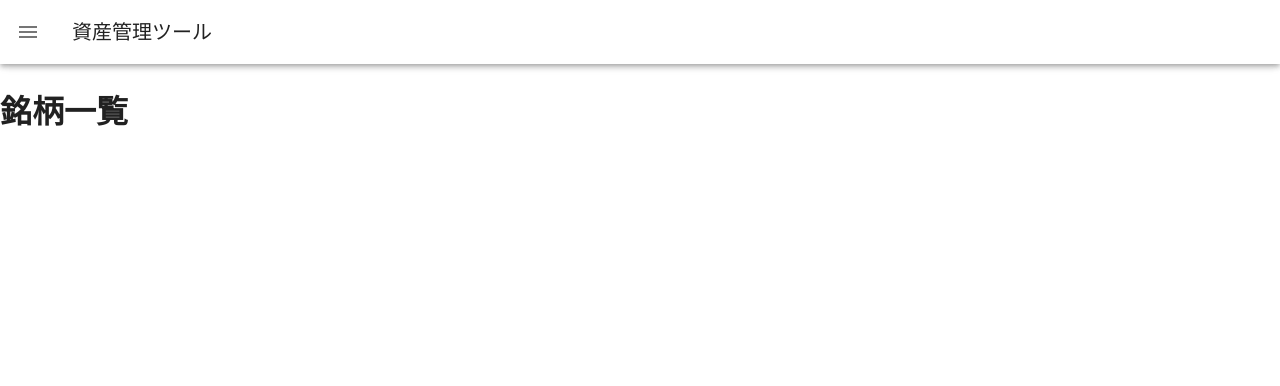
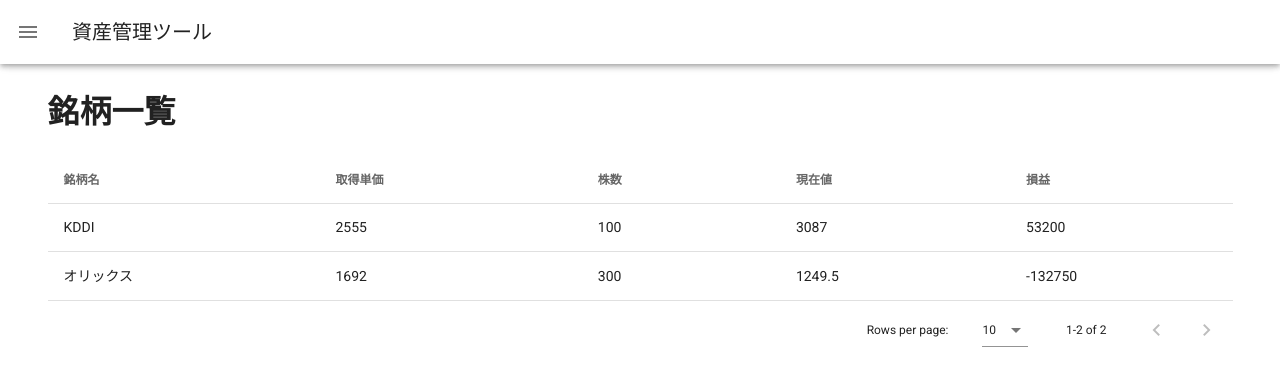
Before and after one commit to masanarih0ri/dividend_ops, a Vue app: page /stocks in a window 1280 px wide. Shown: the top 386 px of the page. Built offline with nearby package versions, Linux system fonts and the light colour scheme.

Commit message:
銘柄一覧の仮実装
銘柄一覧ページの表示を簡易的に作る

```diff
--- a/src/views/Stocks.vue
+++ b/src/views/Stocks.vue
@@ -1,10 +1,52 @@
 <template>
-  <div>
-    <h1>銘柄一覧</h1>
-  </div>
+  <v-container text-xs-center justify-center>
+    <v-layout row wrap>
+      <v-flex xs12>
+        <h1>銘柄一覧</h1>
+      </v-flex>
+      <v-flex xs12 mt-5 justify-center>
+        <v-data-table :headers="headers" :items="stocks">
+          <template v-slot:items="props">
+            <td class="text-xs-left">{{ props.item.stockName }}</td>
+            <td class="text-xs-left">{{ props.item.getStockPrice }}</td>
+            <td class="text-xs-left">{{ props.item.stockCount }}</td>
+            <td class="text-xs-left">{{ props.item.currentStockPrice }}</td>
+            <td class="text-xs-left">{{ props.item.profitAndLoss }}</td>
+          </template>
+        </v-data-table>
+      </v-flex>
+    </v-layout>
+  </v-container>
 </template>
+
 <script>
-export default {};
+export default {
+  data() {
+    return {
+      headers: [
+        { text: '銘柄名', value: 'stockName' },
+        { text: '取得単価', value: 'getStockPrice' },
+        { text: '株数', value: 'stockCount' },
+        { text: '現在値', value: 'currentStockPrice' },
+        { text: '損益', value: 'profitAndLoss' },
+      ],
+      stocks: [
+        {
+          stockName: 'KDDI',
+          getStockPrice: '2555',
+          stockCount: '100',
+          currentStockPrice: '3087',
+          profitAndLoss: '53200',
+        },
+        {
+          stockName: 'オリックス',
+          getStockPrice: '1692',
+          stockCount: '300',
+          currentStockPrice: '1249.5',
+          profitAndLoss: '-132750',
+        },
+      ],
+    };
+  },
+};
 </script>
-<style scoped lang="scss">
-</style>
```
